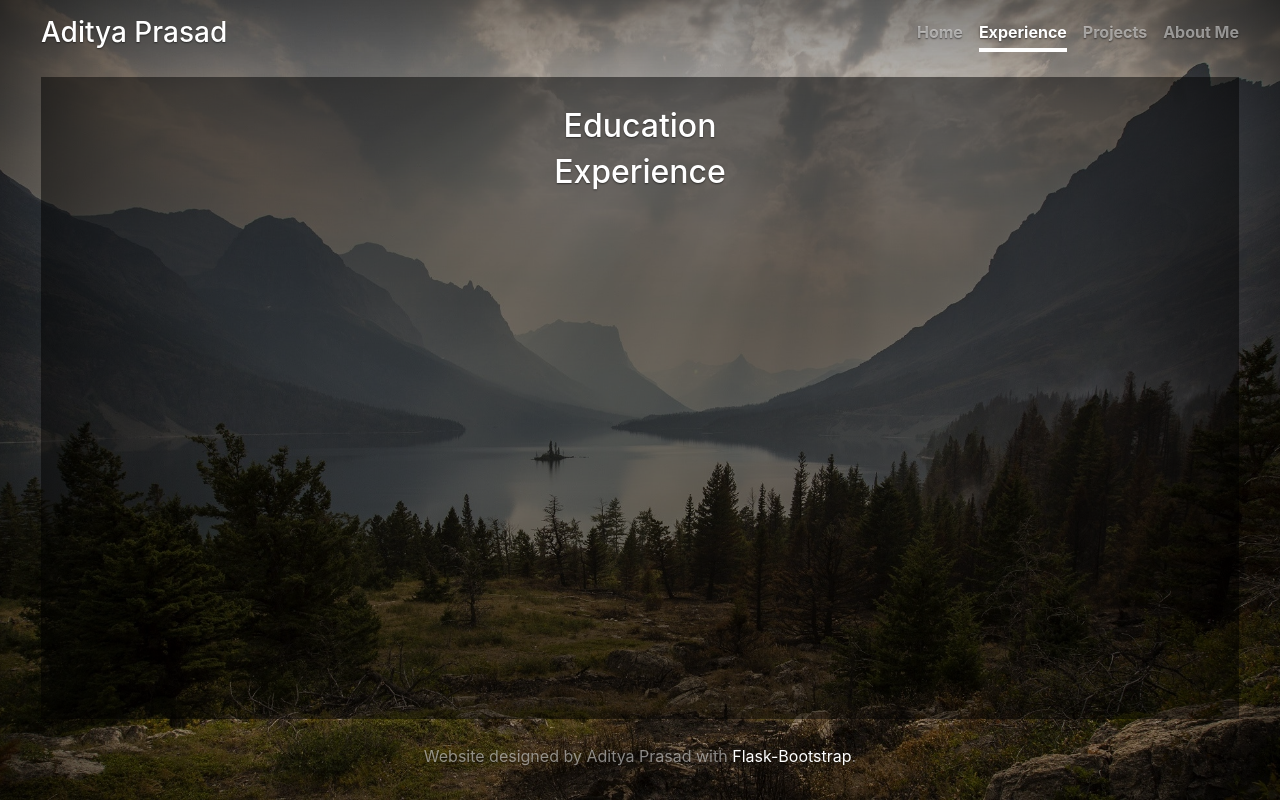
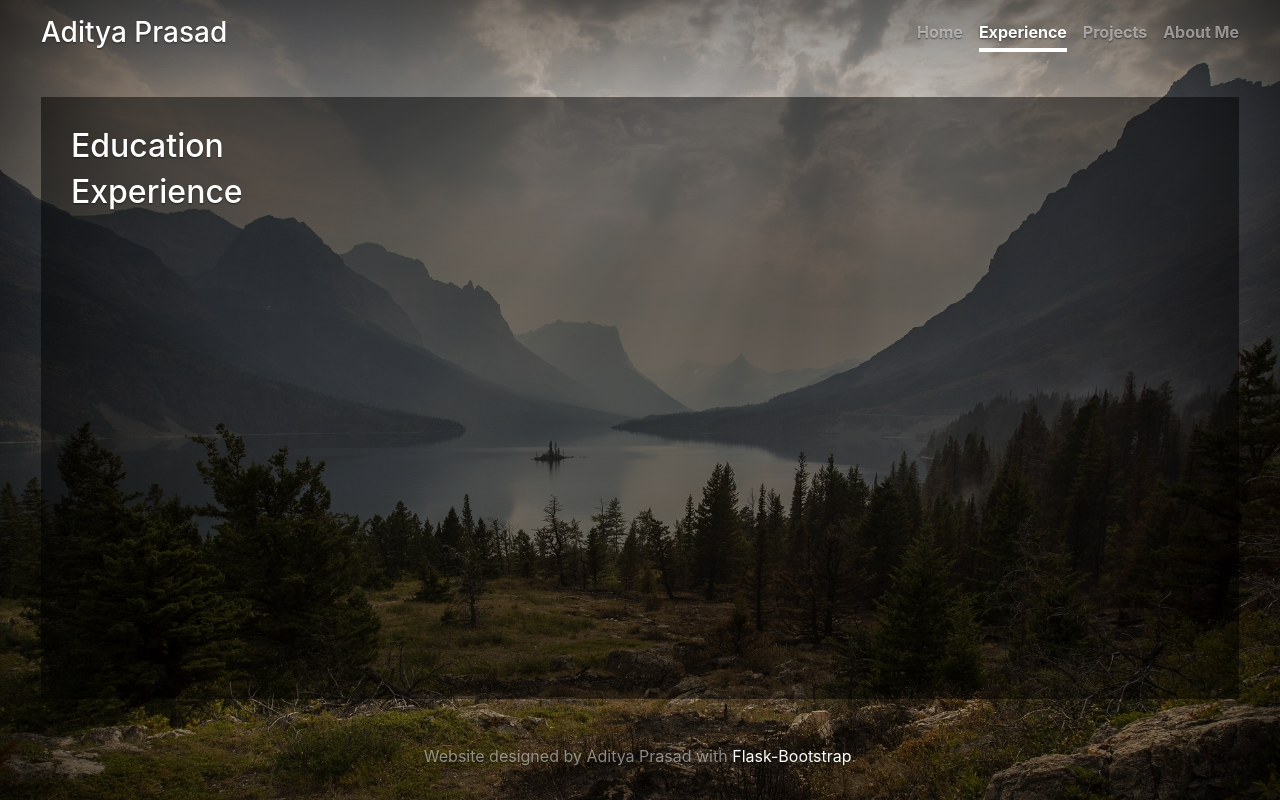
Before and after one commit to AdityaPrasad1/adityaprasad.me, a Flask app: page /experience/ in a window 1280 px wide. Run offline with Flask 2, Linux system fonts and the light colour scheme; some libraries are stand-ins or nearby versions.

Commit message:
add exp css class

```diff
--- a/app/static/css/cover.css
+++ b/app/static/css/cover.css
@@ -16,6 +16,10 @@
 
 .struc {
     max-width: 80em!important;
+}
+
+.exp {
+
 }
 
 
@@ -49,7 +53,8 @@ a:hover {
     padding: 30px 30px 30px 30px;
     height: 85%;
     width: auto;
-    margin: 2%;
+    margin: 45px 2% 45px 2%;
+    text-align: left;
 }
 
 html,
```
